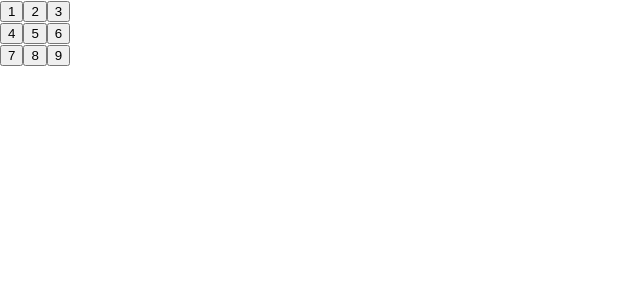
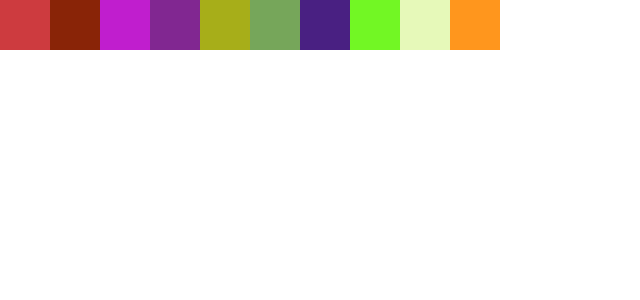
Before and after one commit to jundachen10/react-colorbox, a React (Create React App) app: page / in a window 1280 px wide. Shown: the top 300 px of the page, without its empty margins (0-640 px from the left). Built offline with nearby package versions, Linux system fonts and the light colour scheme.

Commit message:
figured out how to handle boxes

```diff
--- a/src/App.css
+++ b/src/App.css
@@ -36,3 +36,19 @@
     transform: rotate(360deg);
   }
 }
+
+.square{
+  background-color: blue;
+  height: 50px;
+  width: 50px;
+  z-index: 1;
+}
+
+.Board{
+  height: 100vh;
+  width: 100vw;
+  margin: 0 auto;
+  display: flex;
+  align-items: flex-start;
+  flex-wrap: wrap;
+}
--- a/src/App.js
+++ b/src/App.js
@@ -1,26 +1,42 @@
-function Square({ value }) {
-  return <button className="square">{value}</button>;
+import { useState } from 'react';
+import './App.css';
+
+function Square( {onSquareClick, backgroundColor }) {
+  return (
+    <div className="square" onMouseOver={onSquareClick} style={{backgroundColor}} >
+    </div>
+  );
 }
 
+function randomColor() {
+  return "#" + Math.random().toString(16).slice(2,8);
+} //#58FEGD - color
 
 export default function Board() {
+  const [squares, setSquares] = useState(Array(24).fill(null));
+
+  function asdf(i) {
+    const nextSquares = squares.slice();
+    nextSquares[i] = 'X';
+    setSquares(nextSquares);
+
+  }
+
   return (
     <>
-      <div className="board-row">
-        <Square value="1" />
-        <Square value="2" />
-        <Square value="3" />
+      <div className="Board">
+        <Square value={squares[0]} onSquareClick={() => asdf(0)} backgroundColor={randomColor()} />
+        <Square value={squares[1]} onSquareClick={() => asdf(0)} backgroundColor={randomColor()} />
+        <Square value={squares[2]} onSquareClick={() => asdf(0)} backgroundColor={randomColor()} />
+        <Square value={squares[3]} onSquareClick={() => asdf(0)} backgroundColor={randomColor()} />
+        <Square value={squares[4]} onSquareClick={() => asdf(0)} backgroundColor={randomColor()} />
+        <Square value={squares[5]} onSquareClick={() => asdf(0)} backgroundColor={randomColor()} />
+        <Square value={squares[6]} onSquareClick={() => asdf(0)} backgroundColor={randomColor()} />
+        <Square value={squares[7]} onSquareClick={() => asdf(0)} backgroundColor={randomColor()} />
+        <Square value={squares[8]} onSquareClick={() => asdf(0)} backgroundColor={randomColor()} />
+        <Square value={squares[9]} onSquareClick={() => asdf(0)} backgroundColor={randomColor()} />
       </div>
-      <div className="board-row">
-        <Square value="4" />
-        <Square value="5" />
-        <Square value="6" />
-      </div>
-      <div className="board-row">
-        <Square value="7" />
-        <Square value="8" />
-        <Square value="9" />
-      </div>
+
     </>
   );
 }
```
Also changed, not shown: src/index.css (line endings or trailing spaces).
